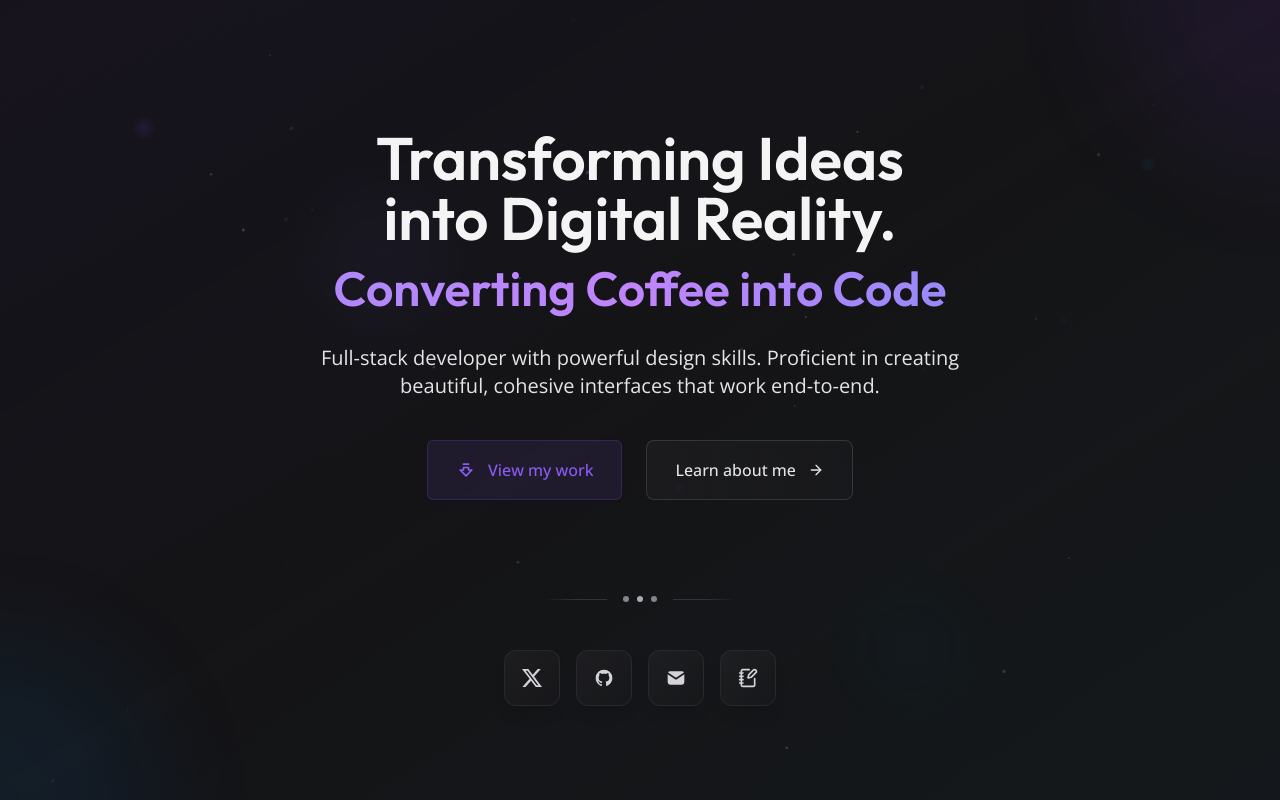
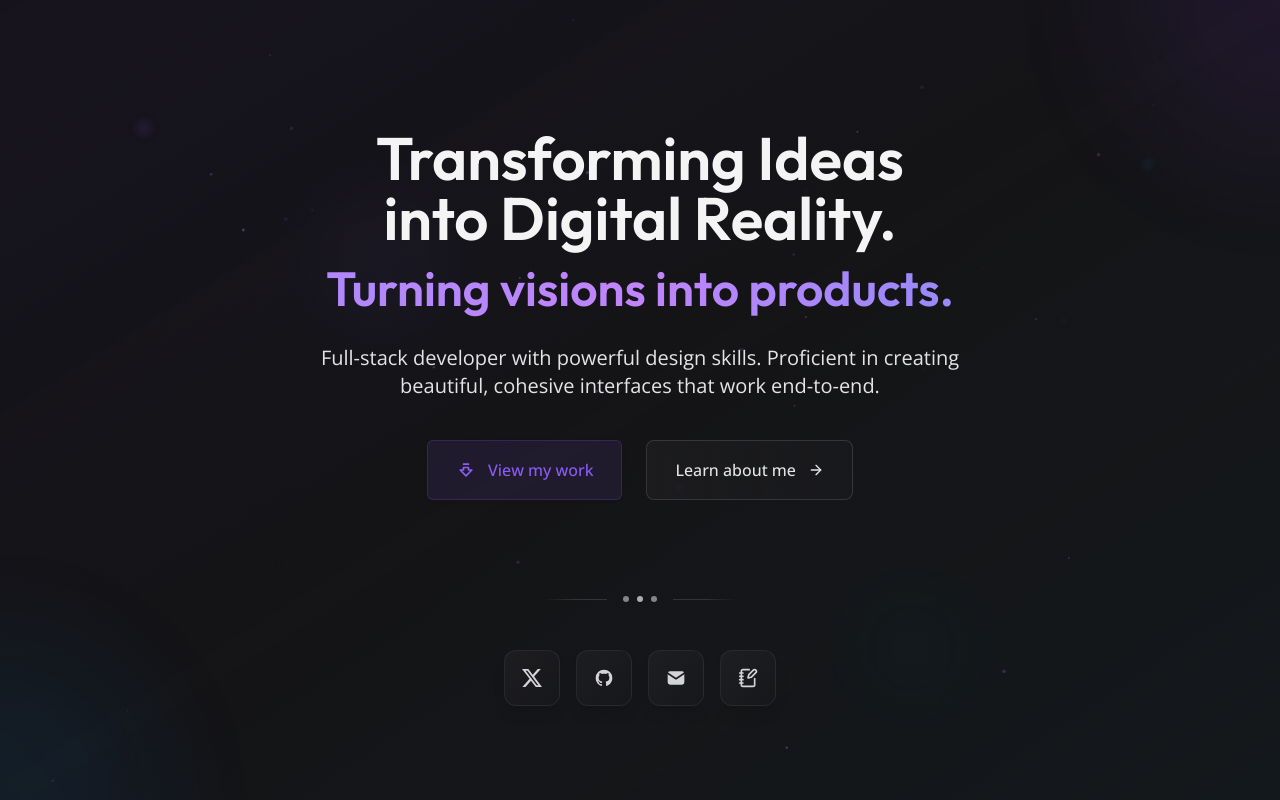
Before and after one commit to CarboxyDev/carboxy.tech, a Next.js app: page / in a window 1280 px wide. Shown: the top 800 px of the page. Built offline with nearby package versions, Linux system fonts and the light colour scheme; what tailwindcss-debug-screens would draw is missing.

Commit message:
Update tagline and its hover effect in hero section

```diff
--- a/src/app/(home)/hero.tsx
+++ b/src/app/(home)/hero.tsx
@@ -33,10 +33,10 @@ export const HeroSection = () => {
           Transforming Ideas into Digital Reality.
         </h1>
         <div
-          className="animate-fade-in-up bg-gradient-to-r from-violet-400 via-purple-400 to-indigo-400 bg-clip-text pb-2 text-3xl font-semibold text-transparent opacity-0 md:text-4xl lg:text-5xl"
+          className="animate-fade-in-up bg-gradient-to-r from-violet-400 via-purple-400 to-indigo-400 bg-clip-text pb-2 text-3xl font-semibold text-transparent opacity-0 transition-all duration-300 hover:scale-[1.03] hover:drop-shadow-[0_0_20px_rgba(139,92,246,0.3)] md:text-4xl lg:text-5xl"
           style={{ animationDelay: '0.4s', animationFillMode: 'both' }}
         >
-          Converting Coffee into Code
+          Turning visions into products.
         </div>
       </div>
 
--- a/src/components/social-button.tsx
+++ b/src/components/social-button.tsx
@@ -21,15 +21,8 @@ export const SocialButton = (props: Props) => {
       <TooltipTrigger asChild>
         <a
           href={props.url}
-          target={isMail ? undefined : '_blank'}
+          target="_blank"
           rel={isHttp ? 'noopener noreferrer' : undefined}
-          // Fallback: some browsers ignore mailto with target; force same-tab nav
-          onClick={(e) => {
-            if (isMail) {
-              e.preventDefault();
-              window.location.href = props.url;
-            }
-          }}
           about={props.site + ' social link'}
           title={props.site}
           className="group relative flex h-14 w-14 items-center justify-center rounded-xl border border-zinc-700/40 bg-gradient-to-br from-zinc-800/50 to-zinc-900/50 shadow-lg backdrop-blur-sm transition-all duration-300 hover:scale-110 hover:border-zinc-600/60 hover:from-zinc-700/60 hover:to-zinc-800/60 hover:shadow-xl hover:shadow-zinc-900/50 active:scale-95"
```
